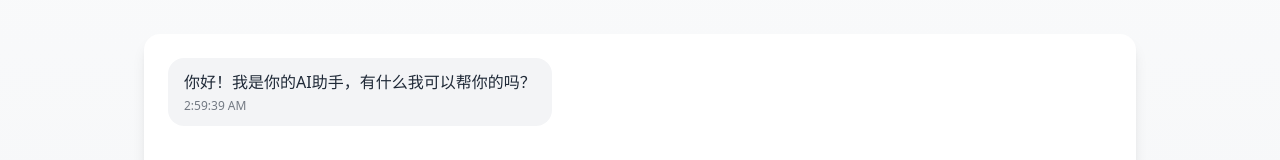
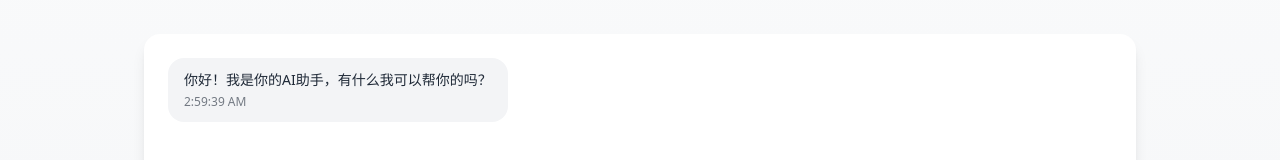
Before and after one commit to yangminqiu/web, a Next.js app: page / in a window 1280 px wide. Shown: the part 130-290 px from the top of the page. Built offline with nearby package versions, Linux system fonts and the light colour scheme.

Commit message:
Update: Improve text styling in MessageBubble and SendMessage components

```diff
--- a/app/components/MessageBubble.tsx
+++ b/app/components/MessageBubble.tsx
@@ -32,7 +32,7 @@ const MessageBubble = ({ message }: MessageProps) => {
             : 'bg-gray-100 dark:bg-gray-700 text-gray-800 dark:text-gray-200'
         }`}
       >
-        <div className="whitespace-pre-wrap">
+        <div className="whitespace-pre-wrap text-sm">
           {message.content}
         </div>
         <time className="text-xs opacity-60 mt-1 block">
--- a/app/components/SendMessage.tsx
+++ b/app/components/SendMessage.tsx
@@ -27,7 +27,7 @@ const SendMessage = ({ onSend, isDisabled }: SendMessageProps) => {
           onChange={(e) => setMessage(e.target.value)}
           placeholder="输入您的问题..."
           disabled={isDisabled}
-          className="flex-1 rounded-xl px-4 py-3 bg-gray-100 dark:bg-gray-700 focus:outline-none focus:ring-2 focus:ring-blue-500 disabled:opacity-50"
+          className="flex-1 rounded-xl px-4 py-3 bg-gray-100 dark:bg-gray-700 focus:outline-none focus:ring-2 focus:ring-blue-500 disabled:opacity-50 text-gray-900 dark:text-gray-100"
         />
         <button
           type="submit"
```
